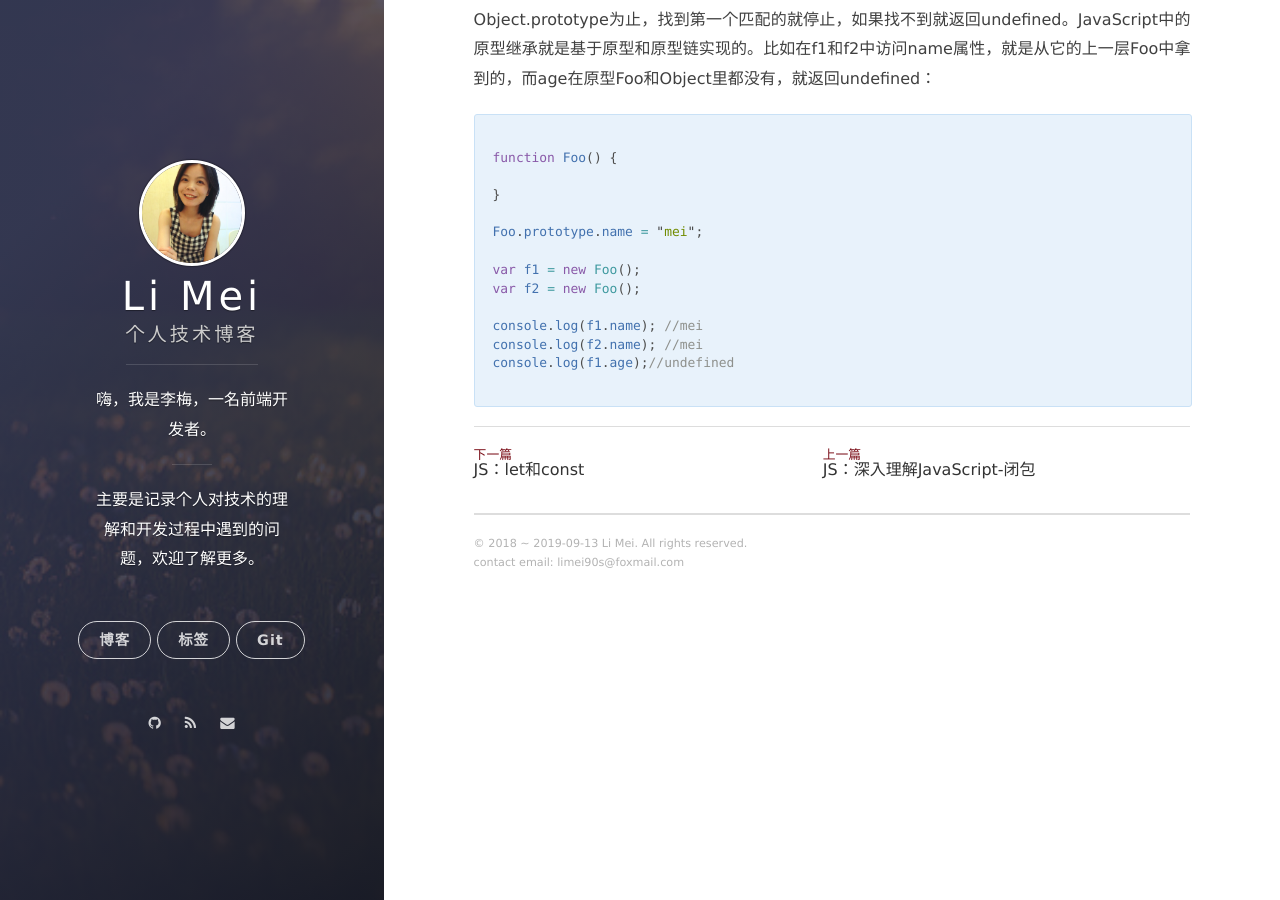
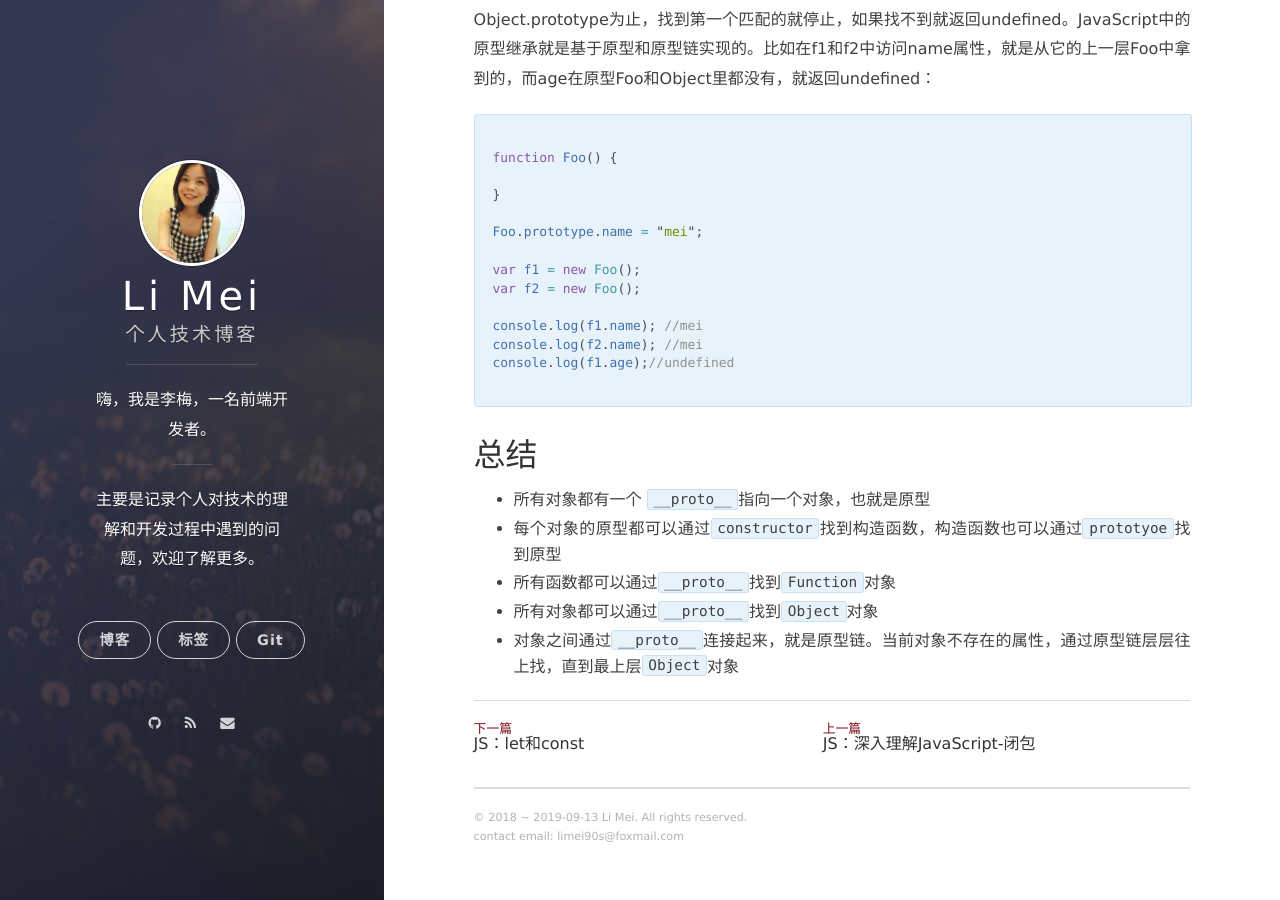
Before and after one commit to LiMeii/LiMeii.github.io, a Jekyll site: the page built from _posts/2019-05-12-js-prototype.md, in a window 1280 px wide and 900 px high, scrolled down 3442 px. Built offline with Jekyll 4.4.1, drawn with Linux system fonts in a browser that asks for light colours; nearby versions of some CDN libraries.

Commit message:
update js prototype post

````diff
--- a/_posts/2019-05-12-js-prototype.md
+++ b/_posts/2019-05-12-js-prototype.md
@@ -111,3 +111,9 @@ console.log(f2.name); //mei
 console.log(f1.age);//undefined
 
 ```
+## 总结
+- 所有对象都有一个 ```__proto__ ```指向一个对象，也就是原型
+- 每个对象的原型都可以通过```constructor```找到构造函数，构造函数也可以通过```prototyoe```找到原型
+- 所有函数都可以通过```__proto__ ```找到```Function```对象
+- 所有对象都可以通过```__proto__ ```找到```Object```对象
+- 对象之间通过```__proto__ ```连接起来，就是原型链。当前对象不存在的属性，通过原型链层层往上找，直到最上层```Object```对象
````
